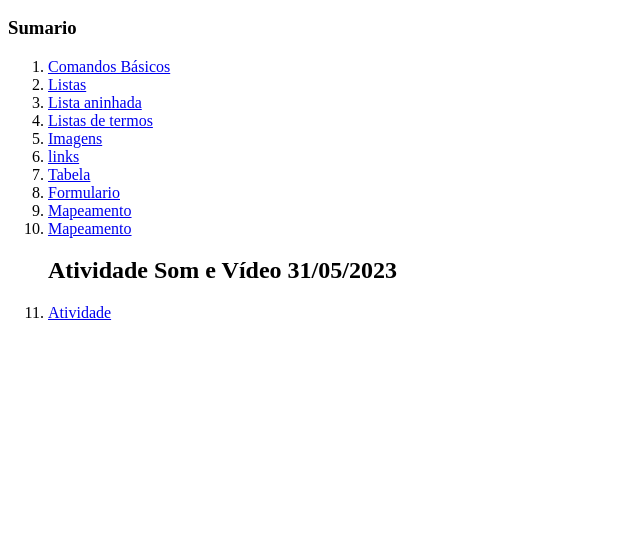
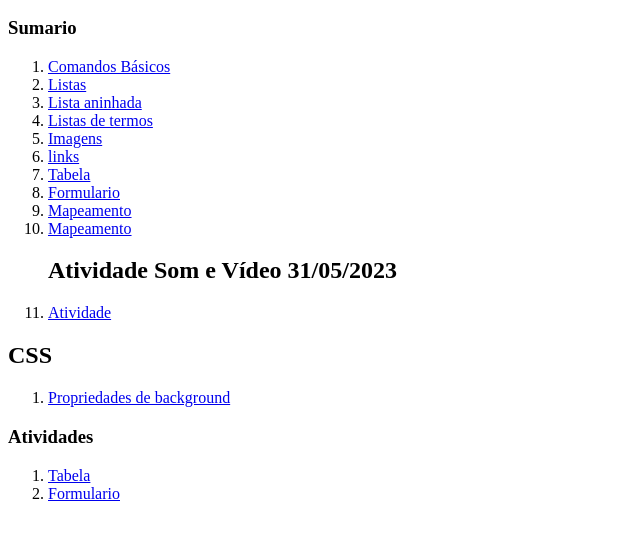
Before and after one commit to BiancaSilva23/DEW2023, a plain HTML site: page index.html in a window 1280 px wide. Shown: the part 110-650 px from the top of the page, without its empty margins (0-640 px from the left). Drawn offline with Linux system fonts and the light colour scheme.

Commit message:
14/06/23

```diff
--- /dev/null
+++ b/CSS/background.css
@@ -0,0 +1,3 @@
+.cor-fundo {
+    background-color: rgb(105, 105, 105);
+}
--- a/index.html
+++ b/index.html
@@ -26,7 +26,14 @@
 
         <li><a href="../DEW2023/audio/index.html">Atividade </a></li>
     </ol>
-    <a href=""></a><img src="">
-
+    <h2>CSS</h2>
+    <ol>
+     <li><a href="../DEW2023-3/Paginas/background.html">Propriedades de background</a></li>
+    </ol>
+        <h3>Atividades</h3>
+        <ol>
+            <li><a href="../DEW2023-3/atividade/tabela.html">Tabela</a></li>
+            <li><a href="../DEW2023-3/atividade/atividade.formulario.html">Formulario</a></li>
+        </ol>
 </body>
 </html>
```
Also changed, not shown: Paginas/background.html (added, +19 -0 lines), atividade/tabela.html (added).
